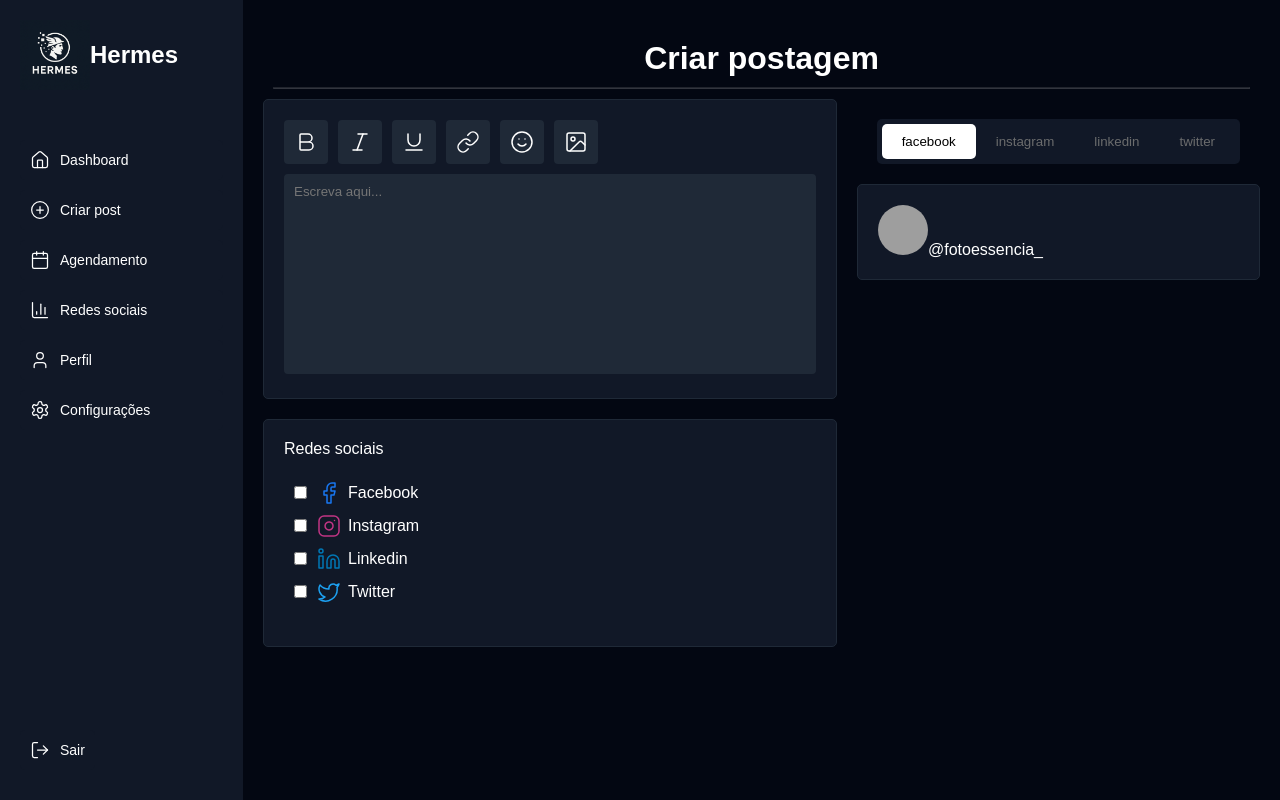
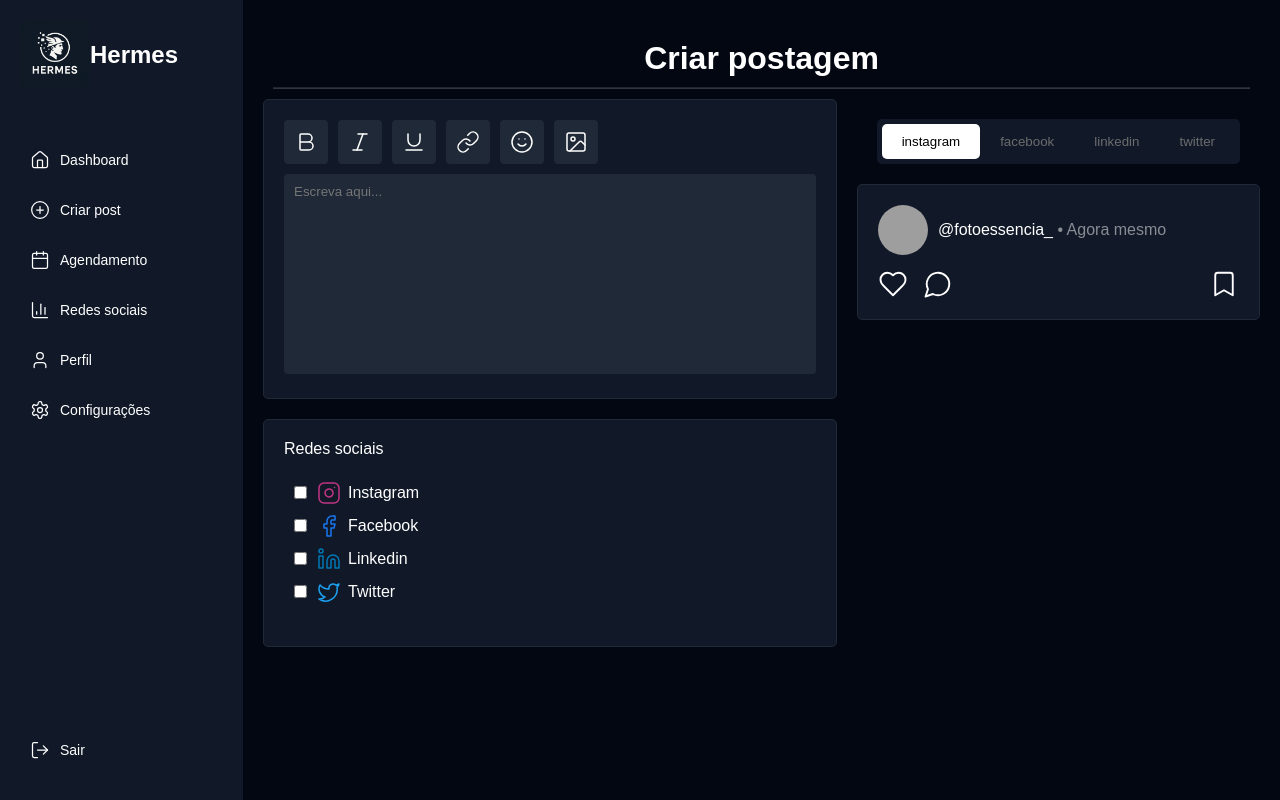
Before and after one commit to Gwin14/Hermes, a React (Vite) app in the folder frontend/: page / in a window 1280 px wide. Built offline with nearby package versions, Linux system fonts and the light colour scheme; grey boxes are pictures that could not be loaded.

Commit message:
postscrenn adjustments

```diff
--- a/frontend/src/Screens/CreatePost.css
+++ b/frontend/src/Screens/CreatePost.css
@@ -44,3 +44,17 @@
   max-height: 200px;
   animation: fade-in 0.5s ease-in-out forwards;
 }
+
+.account-name {
+  display: inline-block;
+  color: var(--text-color);
+  margin-left: 10px;
+  transform: translate(0px, -20px);
+}
+
+.interaction-icons {
+  display: flex;
+  align-items: center;
+  justify-content: space-between;
+  margin-top: 10px;
+}
--- a/frontend/src/Screens/Createpost.jsx
+++ b/frontend/src/Screens/Createpost.jsx
@@ -9,9 +9,10 @@ import Carousel from "../components/Carousel";
 export default function Createpost() {
   const [activeTab, setActiveTab] = useState("Visão geral");
   const [imagensPreview, setImagensPreview] = useState([]);
+  const [textoPost, setTextoPost] = useState("");
   const [redes, setRedes] = useState([
+    "instagram",
     "facebook",
-    "instagram",
     "linkedin",
     "twitter",
   ]);
@@ -29,7 +30,6 @@ export default function Createpost() {
       const leitor = new FileReader();
       leitor.onload = () => {
         novasImagens.push(leitor.result);
-        // Quando terminar de ler todos, atualiza o state
         if (novasImagens.length === arquivos.length) {
           setImagensPreview((prev) => [...prev, ...novasImagens]);
         }
@@ -79,6 +79,8 @@ export default function Createpost() {
             name="text"
             id="text"
             placeholder="Escreva aqui..."
+            value={textoPost}
+            onChange={(e) => setTextoPost(e.target.value)}
           ></textarea>
 
           {imagensPreview.length > 0 && (
@@ -108,13 +110,37 @@ export default function Createpost() {
                 objectFit: "cover",
               }}
             />
-            <p style={{ display: "inline", color: "var(--text-color)" }}>
-              @fotoessencia_
+            <p className="account-name">
+              @fotoessencia_<span style={{ opacity: 0.5 }}> • Agora mesmo</span>
             </p>
-            {imagensPreview.length > 0 && (
+
+            {(textoPost || imagensPreview.length > 0) && (
               <div style={{ marginTop: "20px" }}>
-                <Carousel imagens={imagensPreview} />
+                {imagensPreview.length > 0 && (
+                  <Carousel imagens={imagensPreview} />
+                )}
               </div>
+            )}
+
+            <section className="interaction-icons">
+              <div style={{ display: "flex", gap: "15px" }}>
+                <SocialIcon name="heart" size={"30px"} />
+                <SocialIcon name="messagecircle" size={"30px"} />
+              </div>
+              <SocialIcon name="bookmark" size={"30px"} />
+            </section>
+
+            {textoPost && (
+              <p
+                style={{
+                  color: "white",
+                  marginBottom: "10px",
+                  whiteSpace: "pre-wrap",
+                  marginTop: "10px",
+                }}
+              >
+                {textoPost}
+              </p>
             )}
           </CardWidget>
         </div>
--- a/frontend/src/components/Carousel.css
+++ b/frontend/src/components/Carousel.css
@@ -1,15 +1,24 @@
 .carousel-container {
   position: relative;
+  overflow: hidden;
   width: 100%;
-  height: 300px;
+  height: fit-content;
   margin-top: 10px;
 }
 
-.carousel-image {
+.carousel-track {
+  display: flex;
   width: 100%;
   height: 100%;
-  object-fit: cover;
-  border-radius: 12px;
+  transition: transform 0.5s ease;
+}
+
+.carousel-image {
+  flex-shrink: 0;
+  width: 100%;
+  height: fit-content;
+  /* object-fit: cover; */
+  /* border-radius: 12px; */
 }
 
 .carousel-button {
@@ -48,6 +57,7 @@
   margin: 0 4px;
   border-radius: 50%;
   background-color: rgba(255, 255, 255, 0.5);
+  cursor: pointer;
 }
 
 .carousel-indicator.active {
--- a/frontend/src/components/Carousel.jsx
+++ b/frontend/src/components/Carousel.jsx
@@ -3,26 +3,37 @@ import "./Carousel.css";
 
 export default function Carousel({ imagens }) {
   const [indexAtual, setIndexAtual] = useState(0);
+  const total = imagens.length;
 
   const avancar = () => {
-    setIndexAtual((prev) => (prev + 1) % imagens.length);
+    setIndexAtual((prev) => (prev + 1) % total);
   };
 
   const voltar = () => {
-    setIndexAtual((prev) => (prev === 0 ? imagens.length - 1 : prev - 1));
+    setIndexAtual((prev) => (prev === 0 ? total - 1 : prev - 1));
   };
 
-  if (!imagens || imagens.length === 0) return null;
+  if (!imagens || total === 0) return null;
 
   return (
     <div className="carousel-container">
-      <img
-        src={imagens[indexAtual]}
-        alt={`imagem-${indexAtual}`}
-        className="carousel-image"
-      />
+      {/* Track que desliza horizontalmente */}
+      <div
+        className="carousel-track"
+        style={{ transform: `translateX(-${indexAtual * 100}%)` }}
+      >
+        {imagens.map((src, i) => (
+          <img
+            key={i}
+            src={src}
+            alt={`imagem-${i}`}
+            className="carousel-image"
+          />
+        ))}
+      </div>
 
-      {imagens.length > 1 && (
+      {/* Botões de navegação */}
+      {total > 1 && (
         <>
           <button className="carousel-button left" onClick={voltar}>
             ◀
@@ -33,11 +44,13 @@ export default function Carousel({ imagens }) {
         </>
       )}
 
+      {/* Indicadores */}
       <div className="carousel-indicators">
         {imagens.map((_, i) => (
           <span
             key={i}
             className={`carousel-indicator ${i === indexAtual ? "active" : ""}`}
+            onClick={() => setIndexAtual(i)}
           />
         ))}
       </div>
--- a/frontend/src/components/SocialIcon.jsx
+++ b/frontend/src/components/SocialIcon.jsx
@@ -9,6 +9,9 @@ import {
   Link,
   Smile,
   Image,
+  Heart,
+  MessageCircle,
+  Bookmark,
 } from "lucide-react";
 
 const iconMap = {
@@ -22,6 +25,9 @@ const iconMap = {
   link: { Icon: Link, color: "#fff" },
   smile: { Icon: Smile, color: "#fff" },
   image: { Icon: Image, color: "#fff" },
+  heart: { Icon: Heart, color: "#fff" },
+  messagecircle: { Icon: MessageCircle, color: "#fff" },
+  bookmark: { Icon: Bookmark, color: "#fff" },
 };
 
 export default function SocialIcon({ name, size = 24, strokeWidth = 1.5 }) {
```
